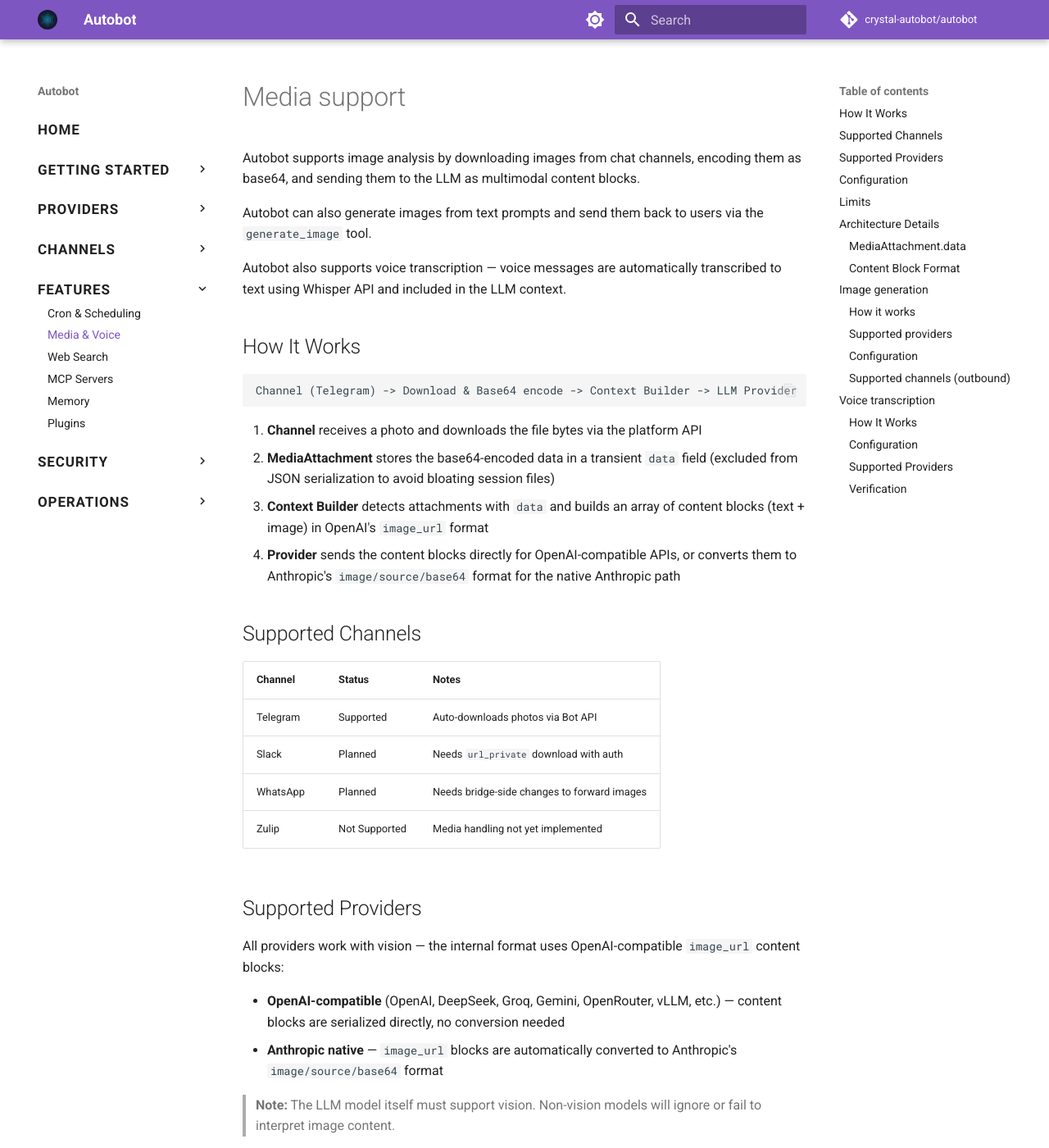
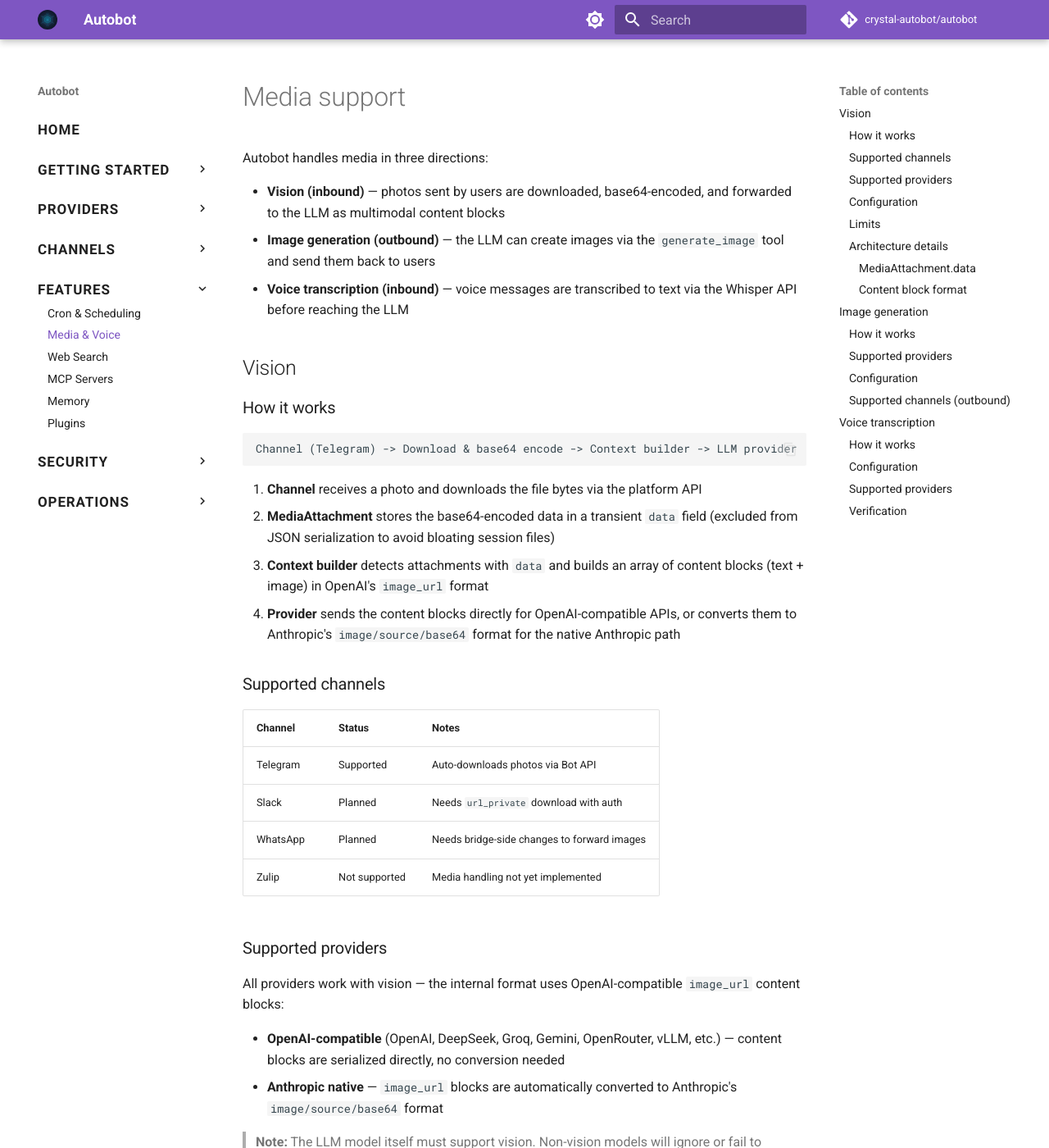
Before and after one commit to crystal-autobot/autobot, an MkDocs documentation site: the page built from docs/media.md, in a window 1280 px wide and 1400 px high. Shown: the whole window at 82% size. Built offline with MkDocs 1.6.1 and Material for MkDocs 9.7.7, drawn with Linux system fonts in a browser that asks for light colours; comment, search, counter and statistics services are not loaded; some of the changed text lies outside the part shown.

````diff
--- a/docs/media.md
+++ b/docs/media.md
@@ -1,32 +1,34 @@
 # Media support
 
-Autobot supports image analysis by downloading images from chat channels, encoding them as base64, and sending them to the LLM as multimodal content blocks.
+Autobot handles media in three directions:
 
-Autobot can also generate images from text prompts and send them back to users via the `generate_image` tool.
+- **Vision (inbound)** — photos sent by users are downloaded, base64-encoded, and forwarded to the LLM as multimodal content blocks
+- **Image generation (outbound)** — the LLM can create images via the `generate_image` tool and send them back to users
+- **Voice transcription (inbound)** — voice messages are transcribed to text via the Whisper API before reaching the LLM
 
-Autobot also supports voice transcription — voice messages are automatically transcribed to text using Whisper API and included in the LLM context.
+## Vision
 
-## How It Works
+### How it works
 
 ```
-Channel (Telegram) -> Download & Base64 encode -> Context Builder -> LLM Provider
+Channel (Telegram) -> Download & base64 encode -> Context builder -> LLM provider
 ```
 
 1. **Channel** receives a photo and downloads the file bytes via the platform API
 2. **MediaAttachment** stores the base64-encoded data in a transient `data` field (excluded from JSON serialization to avoid bloating session files)
-3. **Context Builder** detects attachments with `data` and builds an array of content blocks (text + image) in OpenAI's `image_url` format
+3. **Context builder** detects attachments with `data` and builds an array of content blocks (text + image) in OpenAI's `image_url` format
 4. **Provider** sends the content blocks directly for OpenAI-compatible APIs, or converts them to Anthropic's `image/source/base64` format for the native Anthropic path
 
-## Supported Channels
+### Supported channels
 
 | Channel   | Status    | Notes                                    |
 |-----------|-----------|------------------------------------------|
 | Telegram  | Supported | Auto-downloads photos via Bot API        |
 | Slack     | Planned   | Needs `url_private` download with auth   |
 | WhatsApp  | Planned   | Needs bridge-side changes to forward images |
-| Zulip     | Not Supported | Media handling not yet implemented |
+| Zulip     | Not supported | Media handling not yet implemented |
 
-## Supported Providers
+### Supported providers
 
 All providers work with vision — the internal format uses OpenAI-compatible `image_url` content blocks:
 
@@ -35,7 +37,7 @@
 
 > **Note:** The LLM model itself must support vision. Non-vision models will ignore or fail to interpret image content.
 
-## Configuration
+### Configuration
 
 No additional configuration is needed. Vision works automatically when:
 
@@ -52,15 +54,15 @@
     proxy: "http://proxy.example.com:8080"  # Optional
 ```
 
-## Limits
+### Limits
 
 - **Max image size:** 20 MB (configurable via `MAX_IMAGE_SIZE` constant)
 - **Telegram Bot API limit:** 20 MB for file downloads
 - Images are **not persisted** in session history — only the current turn's images are sent to the LLM to avoid token cost bloat
 
-## Architecture Details
+### Architecture details
 
-### MediaAttachment.data
+#### MediaAttachment.data
 
 The `data` field on `MediaAttachment` uses `@[JSON::Field(ignore: true)]` to keep base64 image data out of JSON serialization. This means:
 
@@ -68,7 +70,7 @@
 - Past images are not re-sent on subsequent turns
 - The field is only populated for the current inbound message
 
-### Content Block Format
+#### Content block format
 
 The context builder produces OpenAI-format content blocks:
 
@@ -144,10 +146,10 @@
 
 Voice and audio messages received via Telegram are automatically transcribed to text using the Whisper API before being sent to the LLM.
 
-### How It Works
+### How it works
 
 ```
-Telegram voice -> Download OGG -> Transcriber (Whisper API) -> text in message content -> LLM
+Telegram voice -> Download OGG -> Transcriber (Whisper API) -> Text in message content -> LLM
 ```
 
 1. **Channel** receives a voice/audio message and downloads the file bytes
@@ -175,9 +177,9 @@
 
 Groq is preferred when both are configured (faster, has free tier). If neither is configured, voice messages fall back to `[voice message]` text with no errors.
 
-### Supported Providers
+### Supported providers
 
-| Provider | Model | API Endpoint |
+| Provider | Model | API endpoint |
 |----------|-------|-------------|
 | Groq | `whisper-large-v3-turbo` | `api.groq.com/openai/v1/audio/transcriptions` |
 | OpenAI | `whisper-1` | `api.openai.com/v1/audio/transcriptions` |
````
Also changed, not shown: other parts of docs/media.md (+3 -3 lines), 2 other files.
